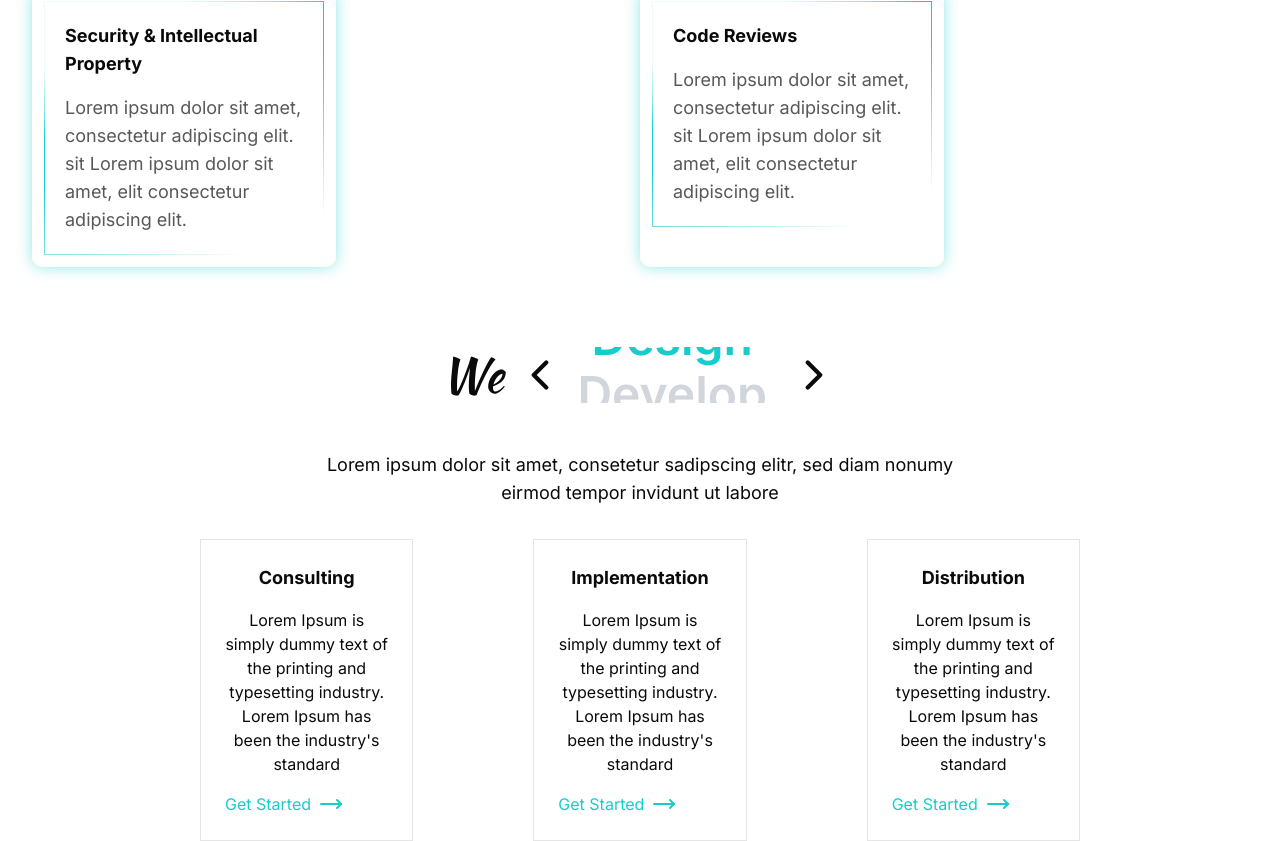
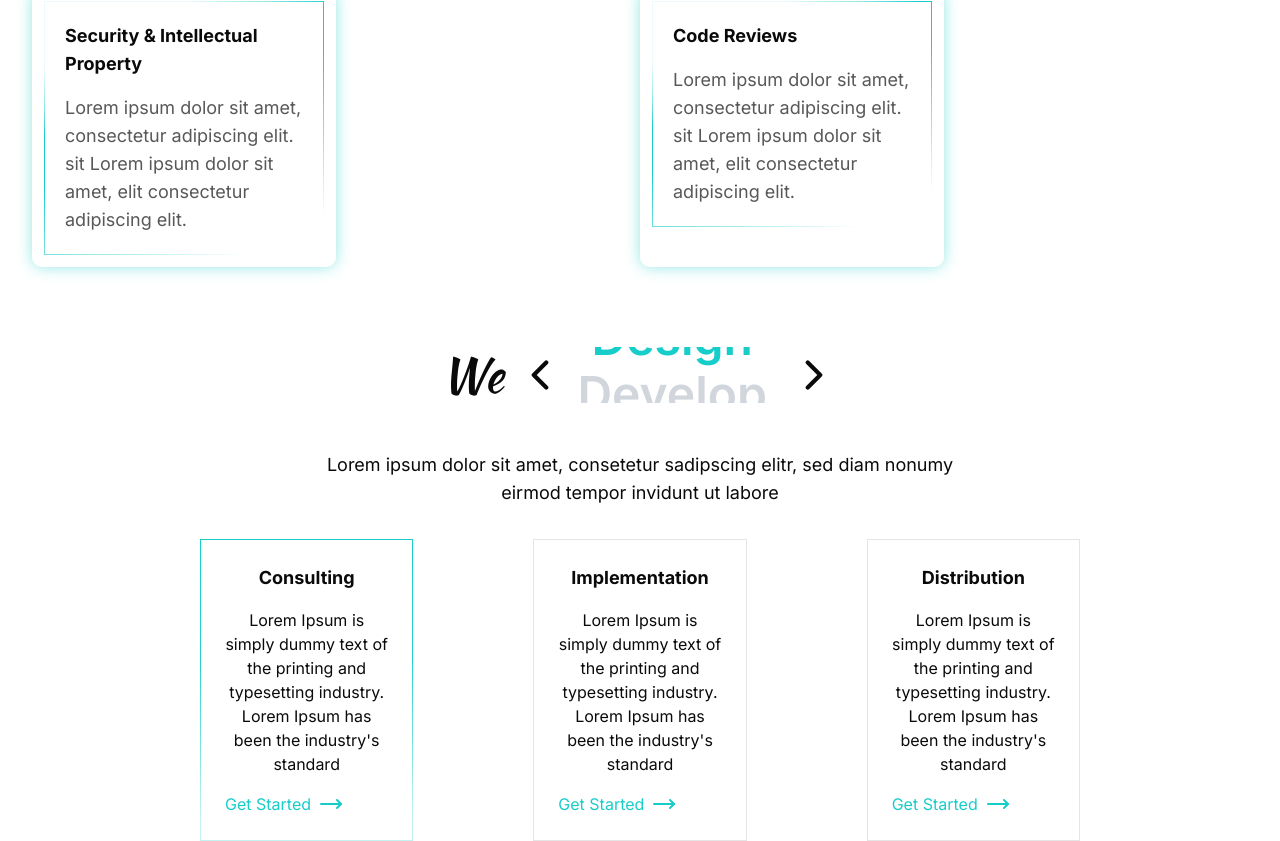
Before and after one commit to Roshen-Perera/ceylon-developers-portfolio, a Next.js app: page / in a window 1280 px wide. Shown: the part 2677-3518 px from the top of the page. Built offline with nearby package versions, Linux system fonts and the light colour scheme.

Commit message:
Changed a bit for the card border

```diff
--- a/app/globals.css
+++ b/app/globals.css
@@ -122,6 +122,7 @@
 .vision-border {
   border: 1px solid;
   border-image-source: linear-gradient(180deg, #17CDCA -8.13%, rgba(23, 205, 202, 0.92) 41.36%, rgba(23, 205, 202, 0.26) 92.6%);
+  border-image-slice: 1;
 }
 
 @layer base {
--- a/app/page.tsx
+++ b/app/page.tsx
@@ -229,7 +229,7 @@ export default function Home() {
             </p>
           </div>
           <div className="flex flex-row ml-50 mr-50 gap-30 mt-8">
-            <div className="flex flex-col border-1 p-6 text-center gap-4">
+            <div className="flex flex-col vision-border p-6 text-center gap-4">
               <h1 className="text-lg font-bold">Consulting</h1>
               <p className="">
                 Lorem Ipsum is simply dummy text of the printing and typesetting
```
